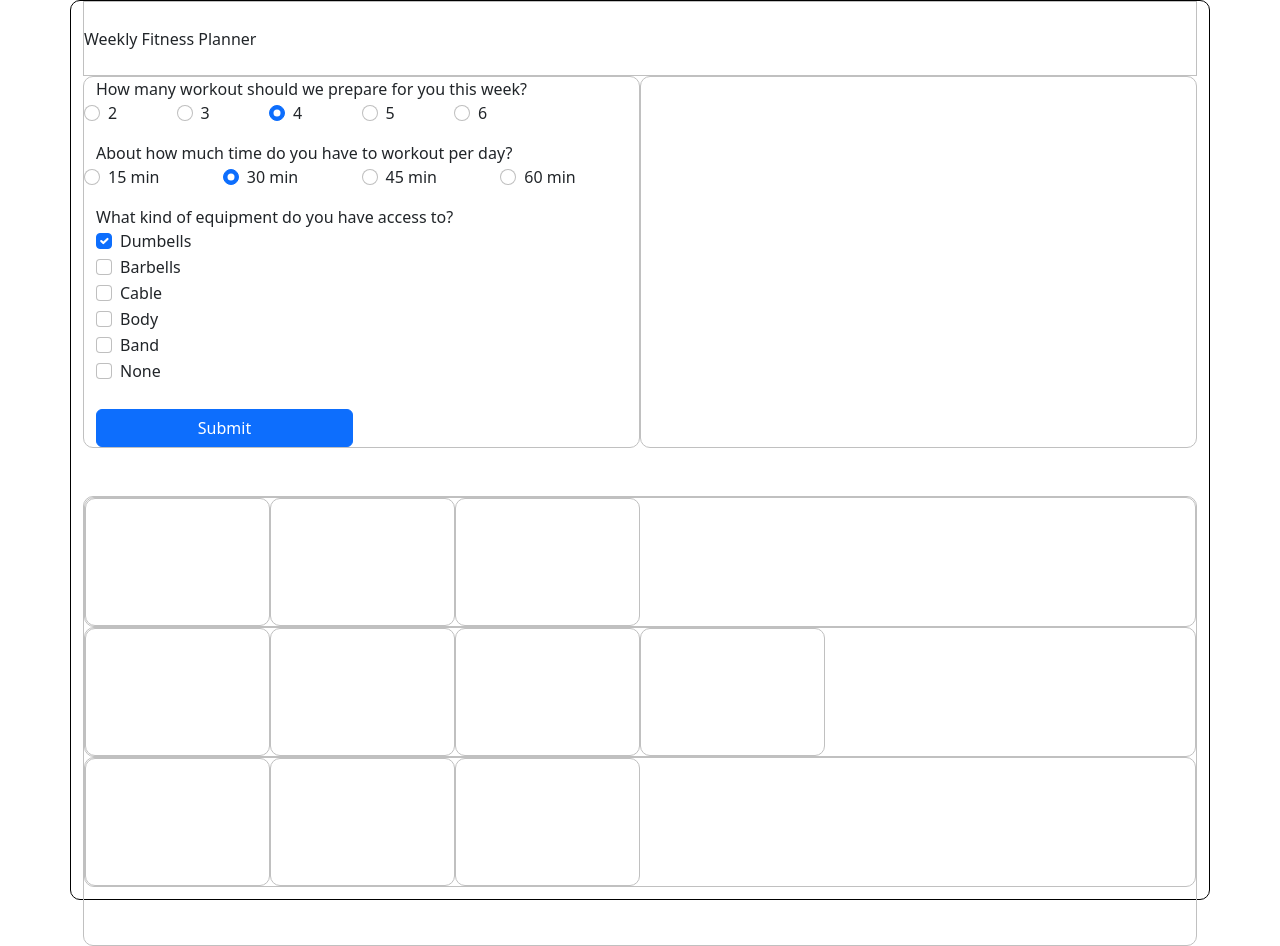
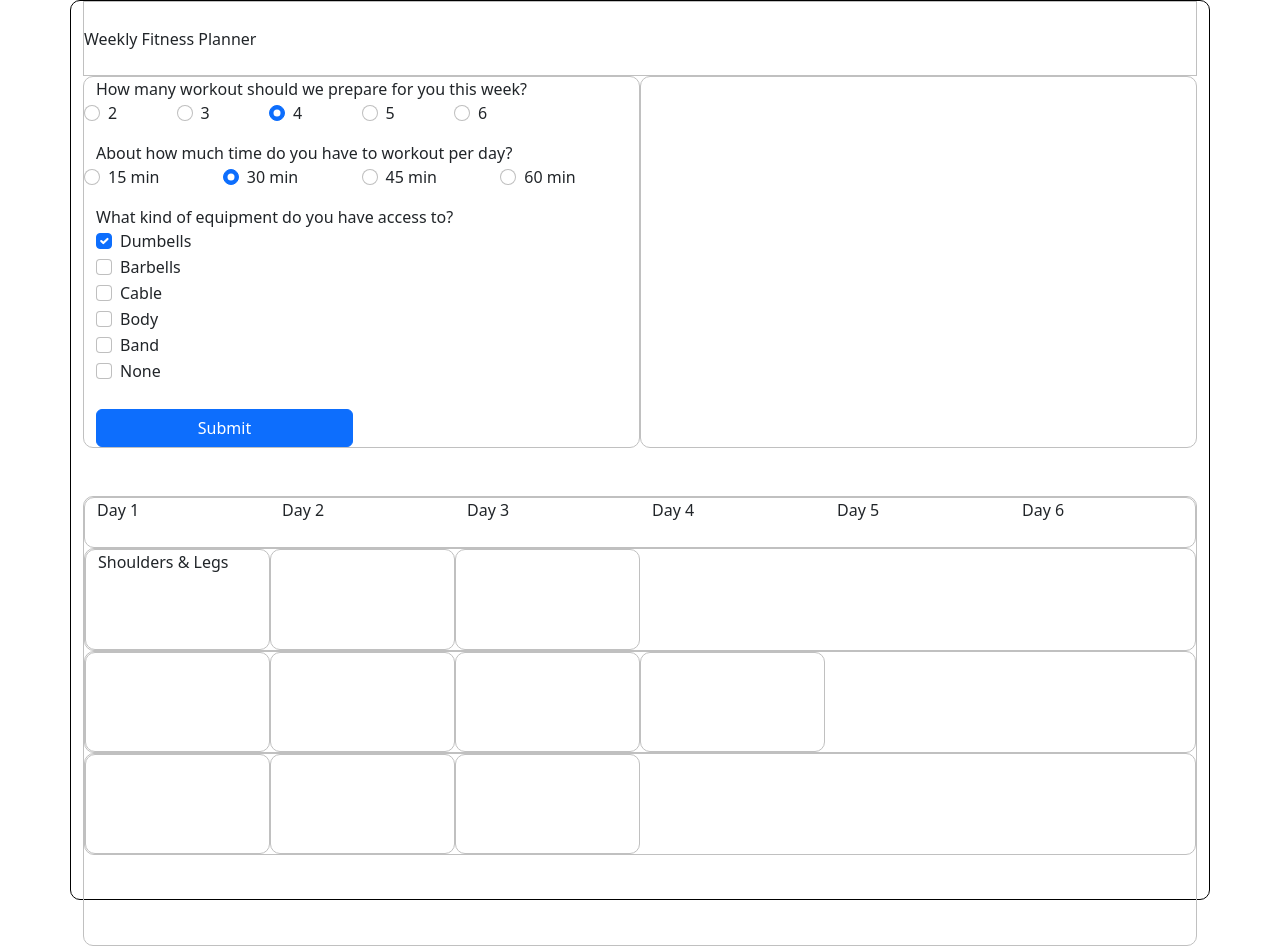
Before and after one commit to kpgh46/fitness-dashboard, a website built with webpack: page dist/index.html in a window 1280 px wide. Built offline with nearby package versions, Linux system fonts and the light colour scheme.

Commit message:
updated bottom section html and css

```diff
--- a/dist/index.html
+++ b/dist/index.html
@@ -123,18 +123,26 @@
         <br>
         <br>
         <section class = "container bottom">
-            <div class = "row bottom" id = "current">
-                <div class = "col-2 completed"></div>
+            <div class = "row bottom" id = "days" style="height: 4vw">
+                <div class = "col-2">Day 1</div>
+                <div class = "col-2">Day 2</div>
+                <div class = "col-2">Day 3</div>
+                <div class = "col-2">Day 4</div>
+                <div class = "col-2">Day 5</div>
+                <div class = "col-2">Day 6</div>
+            </div>
+            <div class = "row bottom" id = "current" style="height: 8vw">
+                <div class = "col-2 completed">Shoulders & Legs</div>
                 <div class = "col-2 completed"></div>
                 <div class = "col-2 completed"></div>
             </div>
-            <div class = "row bottom" id = "current">
+            <div class = "row bottom" id = "current" style="height: 8vw">
                 <div class = "col-2 completed"></div>
                 <div class = "col-2 completed"></div>
                 <div class = "col-2 completed"></div>
                 <div class = "col-2 completed"></div>
             </div>
-            <div class = "row bottom" id = "current">
+            <div class = "row bottom" id = "current" style="height: 8vw">
                 <div class = "col-2 completed"></div>
                 <div class = "col-2 completed"></div>
                 <div class = "col-2 completed"></div>
```
